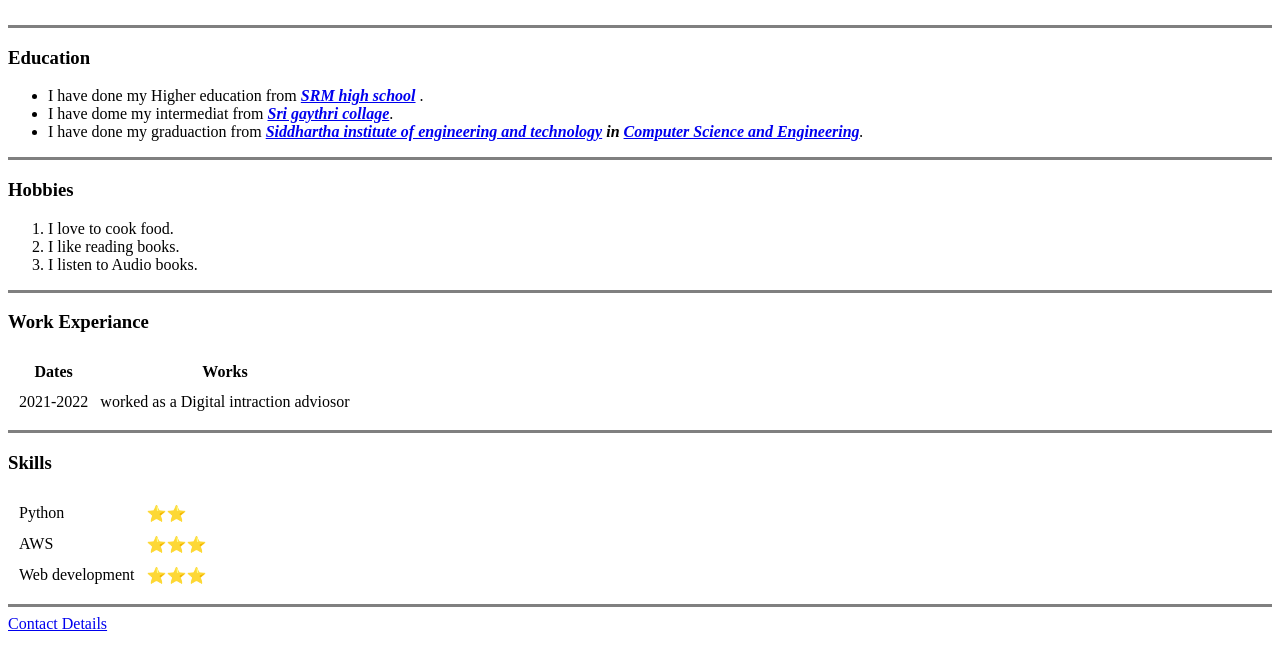
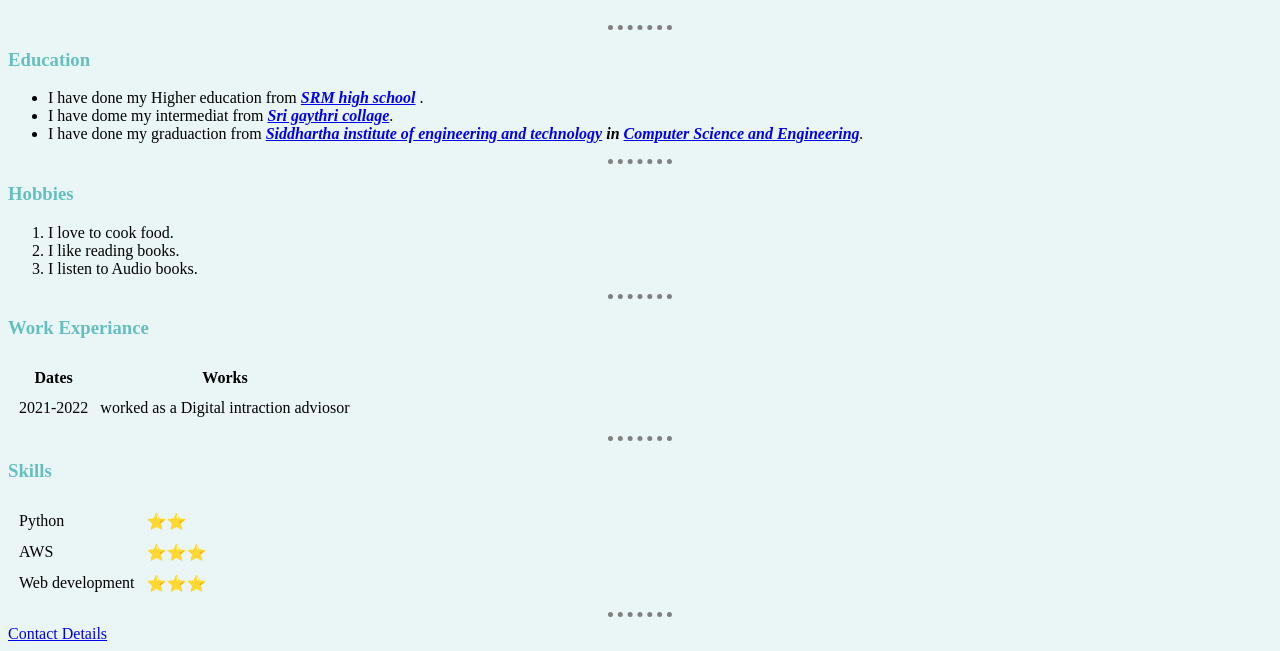
Before and after one commit to Koushik1905/cv, a plain HTML site: page index.html in a window 1280 px wide. Shown: the part 181-832 px from the top of the page. Drawn offline with Linux system fonts and the light colour scheme.

Commit message:
Add files via upload

```diff
--- /dev/null
+++ b/css/styles.css
@@ -0,0 +1,19 @@
+body {
+    background-color: #EAF6F6;
+}
+
+h1 {
+    color: #66BFBF;
+}
+
+h3 {
+    color: #66BFBF;
+}
+
+hr {
+    border-style: none;
+    border-top-style: dotted;
+    border-color: gray;
+    border-width: 5px;
+    width: 5%;
+}
--- a/index.html
+++ b/index.html
@@ -5,6 +5,8 @@
     <meta charset="UTF-8">
 
     <title>Koushik's Personal Website</title>
+    <link rel="stylesheet" href="css/styles.css">
+    <link rel="icon" href="images/favicon.ico">
 </head>
 
 <body>
@@ -19,7 +21,7 @@
         </tr>
     </table>
 
-    <hr size="3" noshade>
+    <hr>
     <h3>Education</h3>
     <ul>
         <li>I have done my Higher education from <em><strong> <a href="https://www.facebook.com/srmheavenskodad/">SRM
@@ -31,14 +33,14 @@
                         href="https://en.wikipedia.org/wiki/Computer_science_and_engineering">Computer Science and
                         Engineering</a></strong>.</em></li>
     </ul>
-    <hr size="3" noshade>
+    <hr>
     <h3>Hobbies</h3>
     <ol>
         <li> I love to cook food.</li>
         <li> I like reading books.</li>
         <li>I listen to Audio books.</li>
     </ol>
-    <hr size="3" noshade>
+    <hr>
     <h3>Work Experiance</h3>
     <table cellspacing="10">
         <thead>
@@ -57,7 +59,7 @@
         </tbody>
 
     </table>
-    <hr size="3" noshade>
+    <hr>
     <h3><strong>Skills</strong></h3>
 
     <table cellspacing="10">
@@ -79,7 +81,7 @@
 
     </table>
 
-    <hr size="3" noshade>
+    <hr>
 
     <a href="contact.html"> Contact Details</a>
 </body>
```
